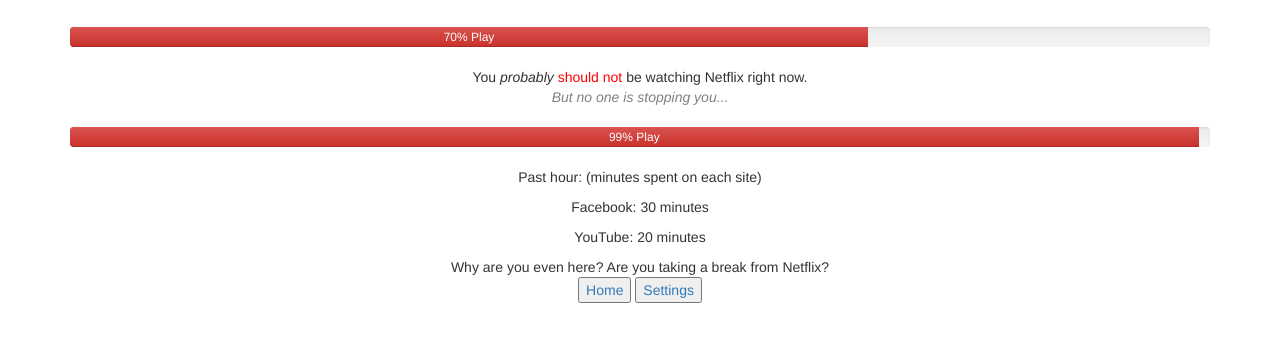
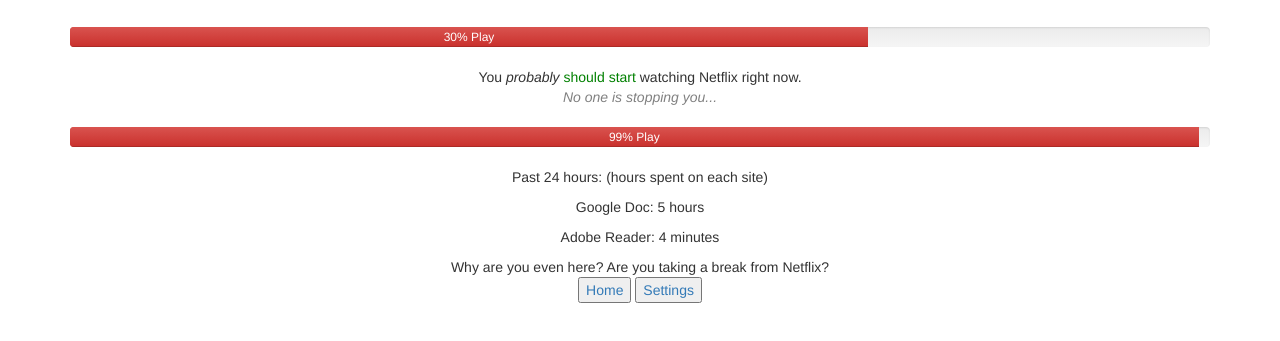
Before and after one commit to yhilke/COGS-121-Sleep-Deprived, a website: page public/index.html in a window 1280 px wide. Shown: the part 63-404 px from the top of the page. Drawn offline with Linux system fonts and the light colour scheme.

Commit message:
added data

```diff
--- a/public/index.html
+++ b/public/index.html
@@ -19,12 +19,12 @@
   <div class="progress">
     <div class="progress-bar progress-bar-danger" role="progressbar" aria-valuenow="70"
     aria-valuemin="0" aria-valuemax="100" style="width:70%">
-      70% Play
+      30% Play
     </div>
   </div>
 
-  You <i>probably</i> <font color="red">should not</font> be watching Netflix right now.<br>
-  <i><font color="gray">But no one is stopping you...</font></i><br><br>
+  You <i>probably</i> <font color="green">should start</font> watching Netflix right now.<br>
+  <i><font color="gray">No one is stopping you...</font></i><br><br>
 
 
   <div class="progress">
@@ -34,9 +34,9 @@
     </div>
   </div>
 
-<p>Past hour: (minutes spent on each site)</p>
-<p>Facebook: 30 minutes</p>
-<p>YouTube: 20 minutes</p>
+<p>Past 24 hours: (hours spent on each site)</p>
+<p>Google Doc: 5 hours </p>
+<p>Adobe Reader: 4 minutes</p>
 
 Why are you even here? Are you taking a break from Netflix?
 
```
